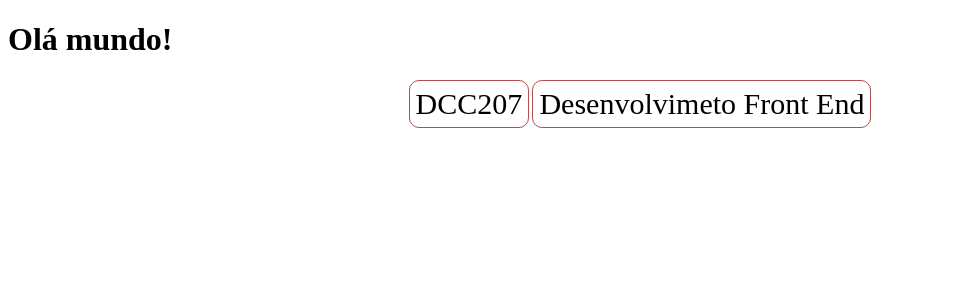
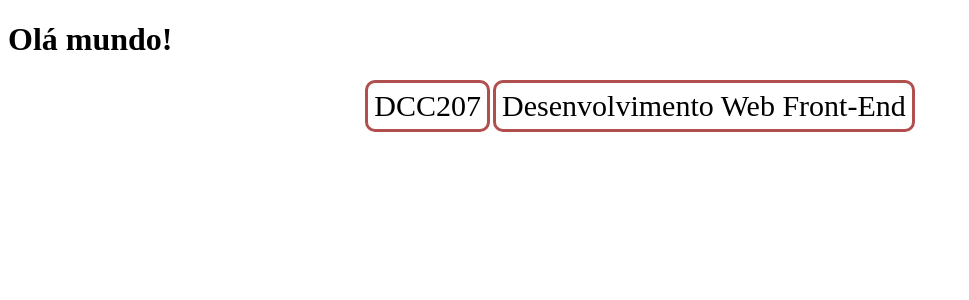
Before and after one commit to ufjf-dcc207/ufjf-dcc207-2024-3-a-atv01-IsaacNSoares, a React (Vite) app: page / in a window 1280 px wide. Shown: the top 300 px of the page, without its empty margins (0-969 px from the left). Built offline with nearby package versions, Linux system fonts and the light colour scheme.

Commit message:
extrai constantes

```diff
--- a/src/Disciplina.css
+++ b/src/Disciplina.css
@@ -7,7 +7,7 @@
 
 .disciplina > div{
   font-size: 30px;
-  border: 1px solid rgb(177, 78, 78);
+  border: 3px solid rgb(177, 78, 78);
   padding: 0.2em;
   border-radius: 10px;
 }
--- a/src/Disciplina.jsx
+++ b/src/Disciplina.jsx
@@ -1,10 +1,12 @@
 import "./Disciplina.css";
 
 function Disciplina() {
+  const codigo = "DCC207";
+  const nome = "Desenvolvimento Web Front-End";
   return (
   <div className="disciplina">
-    <div>DCC207</div>
-    <div>Desenvolvimeto Front End</div>
+    <div>{codigo}</div>
+    <div>{nome}</div>
   </div>
   );
 }
```
